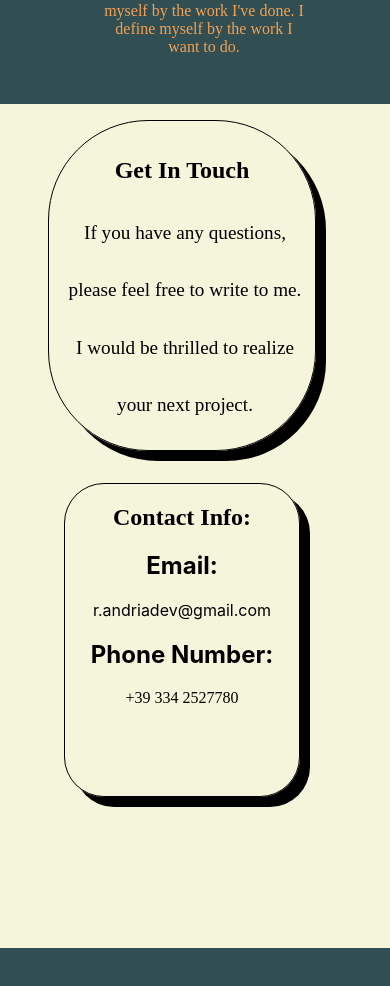
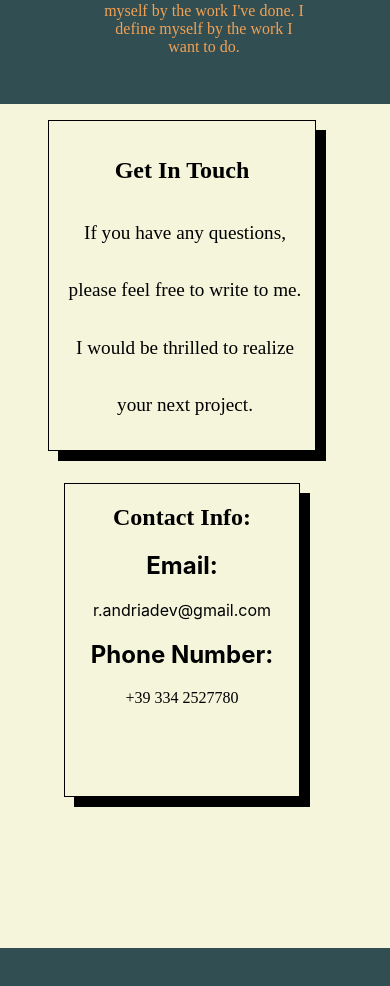
Before and after one commit to riccardo-dev/portfolio, a React (Create React App) app: page / in a window 390 px wide. Shown: the part 1820-2806 px from the top of the page. Built offline with nearby package versions, Linux system fonts and the light colour scheme.

Commit message:
border-radius deleted

```diff
--- a/src/App.css
+++ b/src/App.css
@@ -300,7 +300,6 @@ a.active-link {
     width: 60%;
     margin: 1rem 3rem;
     box-shadow: 10px 10px;
-    border-radius: 100px;
   }
 
   .contact-right{
@@ -308,7 +307,6 @@ a.active-link {
     height: 37vh;
     margin: 1rem 4rem;
     border: 1px solid;
-    border-radius: 40px;
     box-shadow: 10px 10px;
   }
 
```
